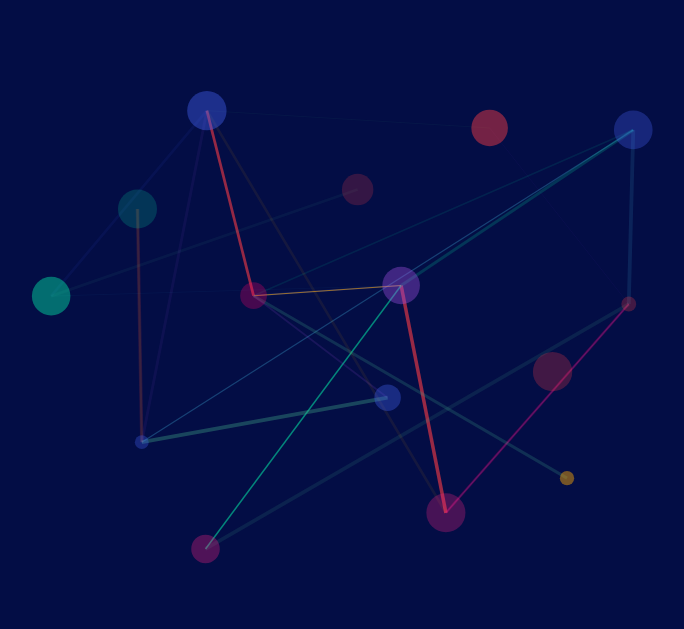
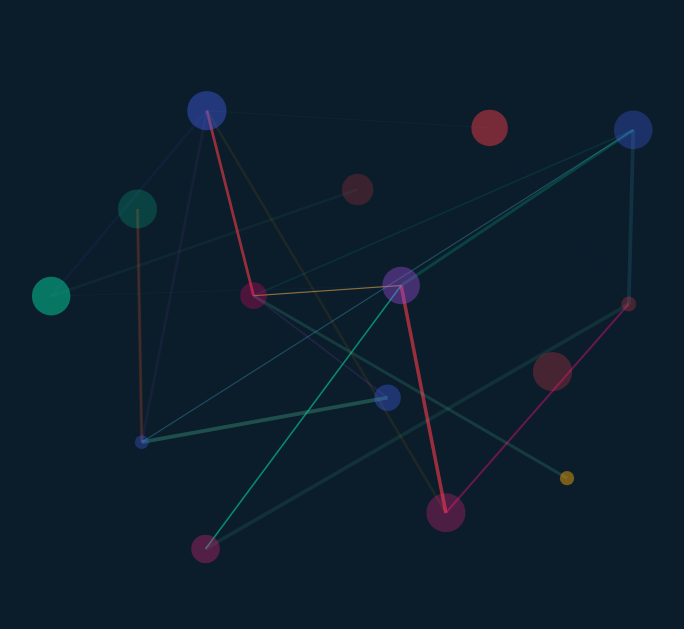
Before and after one commit to hosecode/html-splash-screen, a plain HTML site: page events.html in a window 1280 px wide. Shown: the top 629 px of the page, without its empty margins (318-1002 px from the left). Drawn offline with Linux system fonts and the light colour scheme.

Commit message:
Update events.html
revert color change

```diff
--- a/events.html
+++ b/events.html
@@ -8,7 +8,7 @@
   <style>
     body {
       margin: 0;
-      background: #030d45;
+      background: #0b1d2a;
       overflow: hidden;
       font-family: 'Lexend Deca', sans-serif;
     }
```
